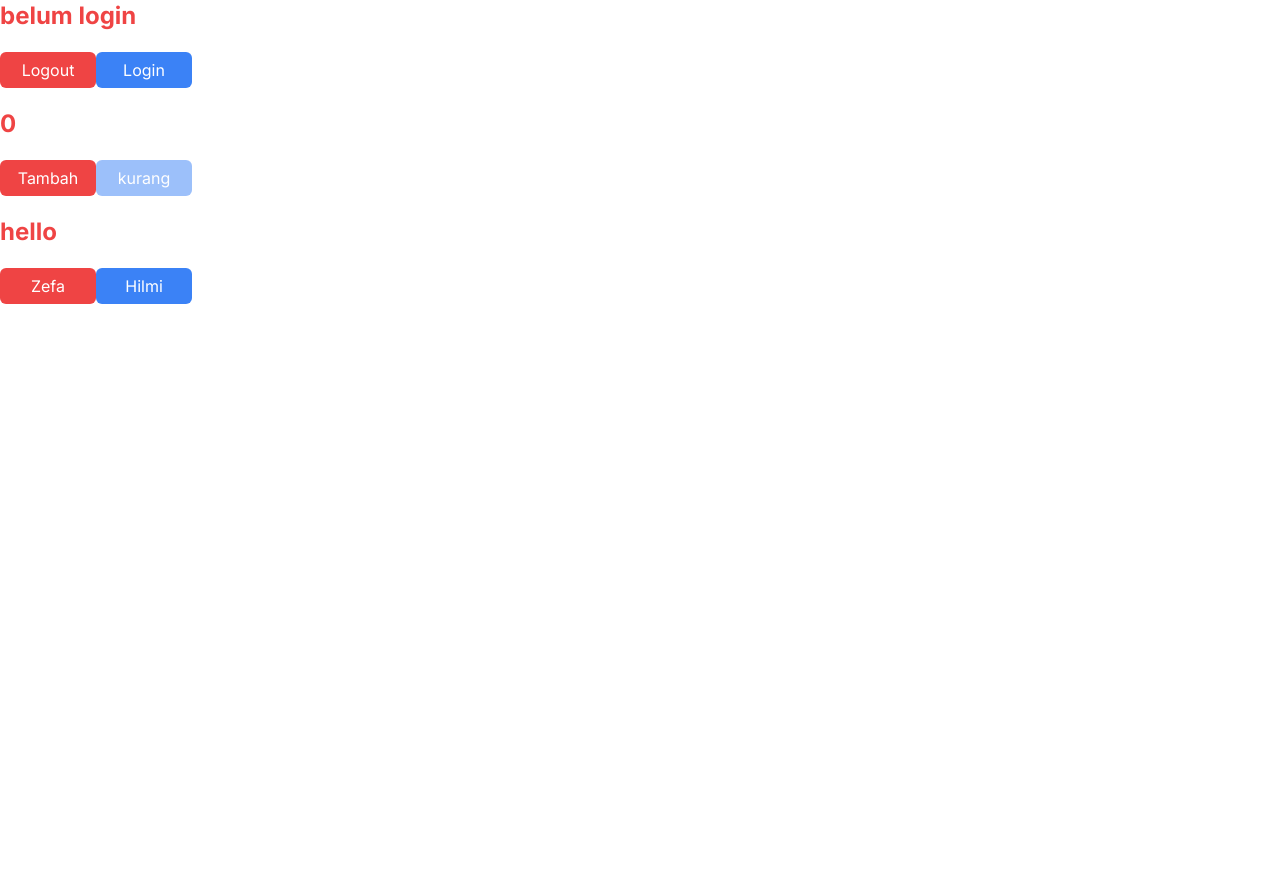
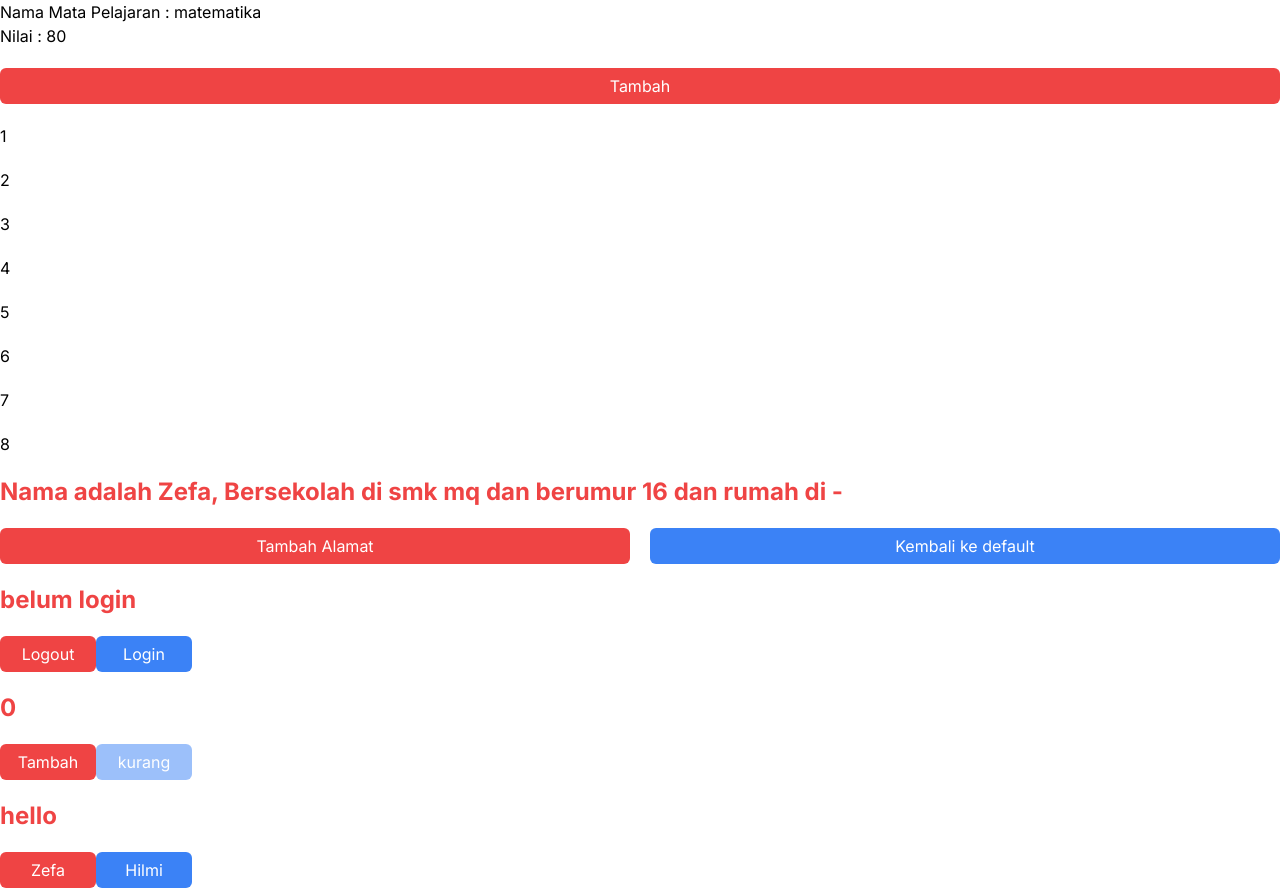
Before and after one commit to zefahdzfh/belajar_nextjs_mq, a Next.js app: page / in a window 1280 px wide. Before the commit the page ends 800 px from the top, so only its background shows below. Built offline with nearby package versions, Linux system fonts and the light colour scheme.

Commit message:
21 august next js

```diff
--- a/app/component/button.tsx
+++ b/app/component/button.tsx
@@ -5,11 +5,12 @@ interface ButtonProps {
   title: string;
   isDisabled?: boolean;
   variant? : Variant,
-  colorSchema : ColorSchema
+  colorSchema : ColorSchema,
+  width ?: string
 
   }
 
-  const Button: React.FC<ButtonProps & React.ButtonHTMLAttributes<HTMLButtonElement>> = ({ title, isDisabled = false,variant,colorSchema, ...props }) => {
+  const Button: React.FC<ButtonProps & React.ButtonHTMLAttributes<HTMLButtonElement>> = ({ title, isDisabled = false,variant,colorSchema,width, ...props }) => {
     return (
 
       <button
@@ -20,6 +21,7 @@ interface ButtonProps {
         'bg-yellow-500': variant === 'outline' && colorSchema ==='yellow',
         'bg-red-500 text-white':variant === 'solid' && colorSchema === 'red',
         'opacity-50': isDisabled === true,
+        "w-full": width ==="full",
       })}
       {...props}
       >
--- a/app/page.tsx
+++ b/app/page.tsx
@@ -9,23 +9,103 @@ type Identitas = {
   nama: string;
   sekolah: string;
   umur: number | null;
-  alamat?:string;
+  alamat?: string;
 };
 
+type Hasil = {
+  mata_pelajaran: string;
+  nilai: number | null;
+};
 
 const Home = () => {
   let [message, setMessage] = useState("hello"); // jika string, dengan data awal "hai"
   let [count, setCount] = useState(0);
-  let [isLogin,setIsLogin] = useState(false);
+  let [isLogin, setIsLogin] = useState(false);
   let [profile, setProfile] = useState<Identitas>({
-    nama:"Zefa",
-    sekolah:"smk mq",
-    umur:16
-  }) //object
+    nama: "Zefa",
+    sekolah: "smk mq",
+    umur: 16,
+  }); //object
+
+  let bilangan = [1,2,3,4,5,6,7,8];
+
+  let [hasil, setHasil] = useState<Hasil[]>([
+    {
+      mata_pelajaran: "matematika",
+      nilai: 80,
+    },
+
+  ]); // jika sebuah array
+
 
   return (
-    <main className="space-y-5">
-      <h1 className="text-red-500 font-bold text-2xl">{isLogin? "sudah login":"belum login"}</h1>
+    <main className="space-y-5 ">
+      {hasil.map((item, index)=>(
+        <section key={index}>
+          <h5>Nama Mata Pelajaran : {hasil[index].mata_pelajaran}</h5>
+          <h5>Nilai : {item.nilai}</h5>
+        </section>
+      ))}
+      <Button
+          width="full"
+          title="Tambah"
+          colorSchema="red"
+          variant="solid"
+          onClick={() => {
+            setHasil((prevState) => {
+              return [...prevState,{mata_pelajaran:"Fisika", nilai:100}]
+            });
+          }}
+        ></Button>
+
+      {bilangan.map((item, index)=>(
+        <h1 key={index}>{item}</h1>
+      ))}
+
+
+      <h1 className="text-red-500 font-bold text-2xl">
+        Nama adalah {profile.nama}, Bersekolah di {profile.sekolah} dan berumur {" "}
+        {profile.umur} dan rumah di {profile.alamat || "-"}
+      </h1>
+
+      <div className=" grid grid-cols-2 gap-5">
+        <Button
+          width="full"
+          title="Tambah Alamat"
+          colorSchema="red"
+          variant="solid"
+          onClick={() => {
+            setProfile((prevProfile) => {
+              return {
+                ...prevProfile,
+                nama: "Zefa",
+                alamat: "Jakarta",
+              };
+            });
+          }}
+        ></Button>
+        <Button
+          width="full"
+          title="Kembali ke default"
+          colorSchema="blue"
+          variant="solid"
+          onClick={() => {
+            setProfile((prevProfile) => {
+              return {
+                nama: "Zefa",
+                sekolah: "smk mq",
+                umur: 16,
+              };
+            });
+          }}
+        ></Button>
+      </div>
+
+
+
+      <h1 className="text-red-500 font-bold text-2xl">
+        {isLogin ? "sudah login" : "belum login"}
+      </h1>
       <Button
         title="Logout"
         colorSchema="red"
@@ -62,13 +142,13 @@ const Home = () => {
         }}
       ></Button>
 
-<h1 className="text-red-500 font-bold text-2xl">{message}</h1>
+      <h1 className="text-red-500 font-bold text-2xl">{message}</h1>
       <Button
         title="Zefa"
         colorSchema="red"
         variant="solid"
         onClick={() => {
-          setMessage('Hello Zefa');
+          setMessage("Hello Zefa");
         }}
       ></Button>
       <Button
@@ -76,10 +156,9 @@ const Home = () => {
         colorSchema="blue"
         variant="solid"
         onClick={() => {
-          setMessage('Hello Hilmi');
+          setMessage("Hello Hilmi");
         }}
       ></Button>
-
     </main>
   );
 };
```
